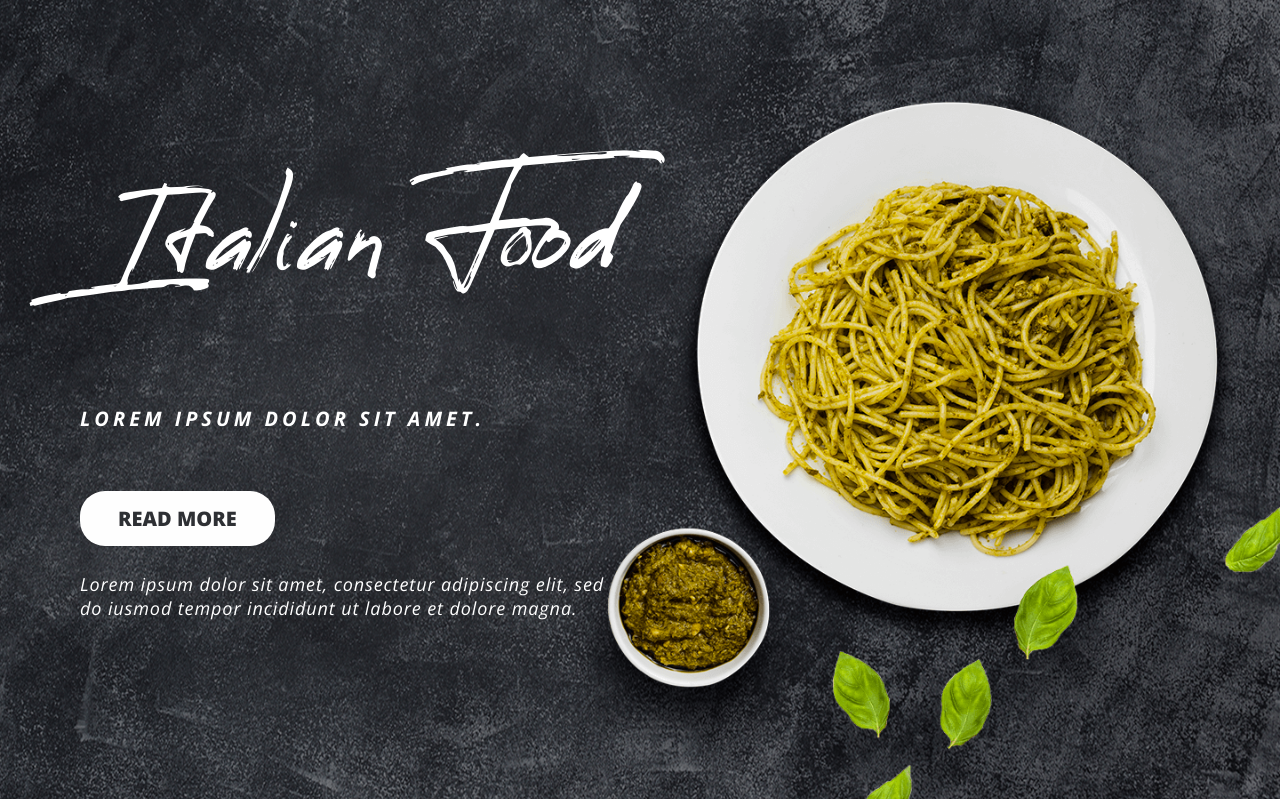
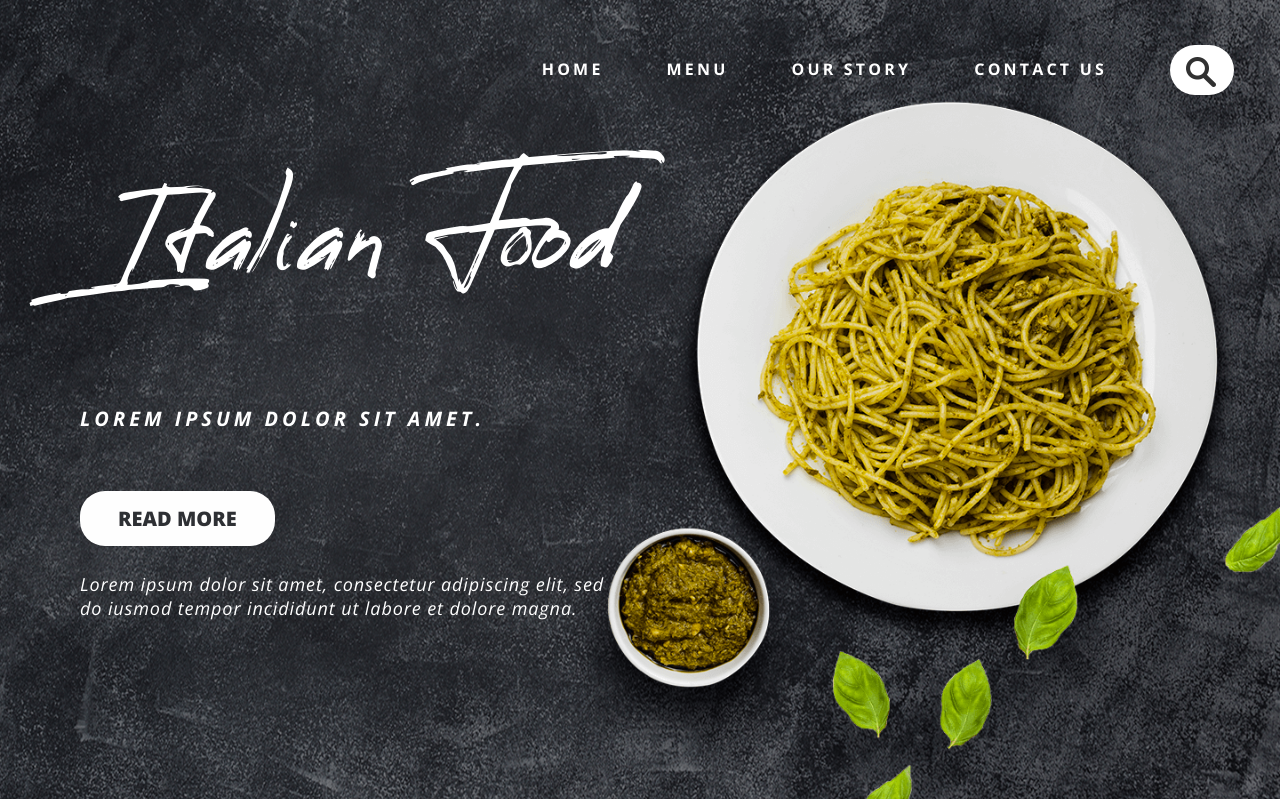
Before and after one commit to OlexanderPistiulha/LandingPages, a PHP site: page / in a window 1280 px wide. Shown: the top 799 px of the page. Run offline with PHP 8.4, Linux system fonts and the light colour scheme.

Commit message:
somethin went wrong....
header-position

```diff
--- a/Pizza/assets/css/style.css
+++ b/Pizza/assets/css/style.css
@@ -50,6 +50,10 @@ button {
   outline: none;
 }
 
+.wrapper {
+  position: relative;
+}
+
 .conteiner {
   max-width: 1500px;
   width: 100%;
@@ -61,6 +65,10 @@ button {
   .conteiner {
     padding: 0px 30px;
   }
+}
+
+.conteiner-header {
+  max-width: 1500px;
 }
 
 .first-screen {
@@ -122,6 +130,142 @@ button {
   .first-screen__content-text {
     max-width: 100%;
   }
+}
+
+.header {
+  width: 100%;
+  position: relative;
+}
+
+.header__fixed {
+  position: relative;
+  border-bottom: 2px solid #fff;
+  background-color: #000;
+}
+
+.menu-desktop {
+  display: -webkit-box;
+  display: -webkit-flex;
+  display: -ms-flexbox;
+  display: flex;
+  -webkit-box-pack: end;
+  -webkit-justify-content: flex-end;
+      -ms-flex-pack: end;
+          justify-content: flex-end;
+  -webkit-box-align: center;
+  -webkit-align-items: center;
+      -ms-flex-align: center;
+          align-items: center;
+}
+
+.menu-desktop__absolute {
+  position: absolute;
+  top: 0;
+  right: 60px;
+  left: 60px;
+  padding: 45px 0;
+}
+
+.menu-desktop__fixed {
+  padding: 20px 0;
+  position: fixed;
+  top: 0;
+  right: 60px;
+  left: 60px;
+  border-bottom: 2px solid #fff;
+}
+
+@media screen and (max-width: 960px) {
+  .menu-desktop {
+    display: none;
+  }
+}
+
+.menu-desktop__list {
+  display: -webkit-box;
+  display: -webkit-flex;
+  display: -ms-flexbox;
+  display: flex;
+  -webkit-box-pack: end;
+  -webkit-justify-content: flex-end;
+      -ms-flex-pack: end;
+          justify-content: flex-end;
+  -webkit-box-align: center;
+  -webkit-align-items: center;
+      -ms-flex-align: center;
+          align-items: center;
+}
+
+.menu-desktop__item {
+  margin-right: 63px;
+}
+
+.menu-desktop__link {
+  font-family: "Open Sans";
+  font-size: 16px;
+  line-height: 1.2;
+  font-weight: 700;
+  text-transform: uppercase;
+  letter-spacing: 0.2em;
+  color: #ffffff;
+}
+
+.search {
+  position: relative;
+  -webkit-transition: .5s;
+  transition: .5s;
+  width: 50px;
+  height: 50px;
+  cursor: pointer;
+  -webkit-transition: width .5s;
+  transition: width .5s;
+}
+
+.search__active {
+  width: 200px;
+  -webkit-user-select: auto;
+     -moz-user-select: auto;
+      -ms-user-select: auto;
+          user-select: auto;
+}
+
+.search__input {
+  width: 100%;
+  height: 100%;
+  font-family: "Open Sans";
+  font-size: 18px;
+  padding: 12px 32px 12px 32px;
+  border-radius: 25px;
+  font-weight: 300;
+  border-width: 0px;
+  -webkit-transition: .5s;
+  transition: .5s;
+  cursor: pointer;
+  -webkit-transition: cursor 1s;
+  transition: cursor 1s;
+}
+
+.search__input-active {
+  cursor: text;
+  padding: 12px 60px 12px 32px;
+}
+
+.search__icon {
+  display: block;
+  margin: 10px;
+  width: 30px;
+  height: 30px;
+  position: absolute;
+  top: 34%;
+  right: -6px;
+  -webkit-transform: translateY(-50%);
+          transform: translateY(-50%);
+  -webkit-transition: .5s;
+  transition: .5s;
+}
+
+.search__icon-active {
+  right: 5px;
 }
 
 .title-h1 {
--- a/Pizza/assets/js/main.js
+++ b/Pizza/assets/js/main.js
@@ -0,0 +1,37 @@
+window.addEventListener('DOMContentLoaded', function () {
+    'use strict';
+
+    // search element----------------------------------------------------------------
+    let search = document.querySelector(".search"),
+        searchInput = document.querySelector(".search__input"),
+        searchIcon = document.querySelector(".search__icon");
+
+    searchIcon.addEventListener('click', function () {
+        search.classList.toggle("search__active");
+        searchInput.classList.toggle("search__input-active");
+        searchIcon.classList.toggle("search__icon-active");
+    });
+    // search element----------------------------------------------------------------
+
+    let header = document.querySelector('.header'),
+        headerMenuDesktop = document.querySelector('.menu-desktop__absolute'),
+        firstScreen = document.querySelector('.first-screen');
+
+    window.addEventListener('scroll', function () {
+        let scrolled = document.documentElement.scrollTop;
+
+        if (scrolled < 80) {
+            header.classList.add('header');
+            headerMenuDesktop.classList.remove('menu-desktop__fixed');
+            header.classList.remove('header__fixed');
+            headerMenuDesktop.classList.add('menu-desktop__absolute');
+        } else if (scrolled > 80) {
+            header.classList.remove('header');
+            headerMenuDesktop.classList.remove('menu-desktop__absolute');
+            header.classList.add('header__fixed');
+            headerMenuDesktop.classList.add('menu-desktop__fixed');
+
+        }
+    });
+
+});
--- a/Pizza/assets/scss/style.scss
+++ b/Pizza/assets/scss/style.scss
@@ -2,9 +2,12 @@
 @import "__common.scss";
 @import "__variables.scss";
 
-.wrapper {}
+.wrapper {
+    position: relative;
+}
 
 .conteiner {
+    //position: relative;
     max-width: 1500px;
     width: 100%;
     margin: 0 auto;
@@ -13,6 +16,11 @@
     @media screen and (max-width: 500px) {
         padding: 0px 30px;
     }
+}
+
+.conteiner-header {
+   // position: relative;
+    max-width: 1500px;
 }
 
 .first-screen {
@@ -31,6 +39,7 @@
     }
 
     &__body {
+        //height: 100vh;
         width: 100%;
 
         @media screen and (max-width: 900px) {
@@ -60,51 +69,120 @@
             max-width: 100%;
         }
 
-        // @media screen and (max-width: 500px) {
-        //     font-size: 18px;
-        // }
     }
 }
 
-// .header {
-//     width: 100%;
-//     top: 0;
-//     left: 0;
-// }
+.header {
+    width: 100%;
+    position: relative;
+    //height: 200px;
+    // border-bottom: none;
+    //background-color: none;
 
-// .menu-desktop {
-//     display: flex;
-//     justify-content: flex-end;
-//     align-items: center;
-//     padding: 45px 0;
+    &__fixed {
+        position: relative;
+        border-bottom: 2px solid #fff;
+        background-color: #000;
+    }
+}
 
-//     &__list {
-//        // width: 100%;
-//         display: flex;
-//         justify-content: flex-end;
-//         align-items: center;
-//     }
+.menu-desktop {
+    display: flex;
+    justify-content: flex-end;
+    align-items: center;
 
-//     &__item {
-//         margin-right: 63px;
-//     }
+    &__absolute {
+        position: absolute;
+        top: 0;
+        right: 60px;
+        left: 60px;
+        padding: 45px 0;
+    }
 
-//     &__link {
-//         font-family: $primary-font;
-//         font-size: 16.7px;
-//         line-height: 1.2;
-//         font-weight: 700;
-//         text-transform: uppercase;
-//         letter-spacing: 0.2em;
-//         color: #ffffff;}
-// }
+    &__fixed {
+        padding: 20px 0;
+        position: fixed;
+        top: 0;
+        right: 60px;
+        left: 60px;
+        border-bottom: 2px solid #fff;
+    }
 
-// .search {
 
-//     &__input {}
+    @media screen and (max-width: 960px) {
+        display: none;
+    }
 
-//     &__icon {}
-// }
+    &__list {
+        display: flex;
+        justify-content: flex-end;
+        align-items: center;
+    }
+
+    &__item {
+        margin-right: 63px;
+    }
+
+    &__link {
+        font-family: $primary-font;
+        font-size: 16px;
+        line-height: 1.2;
+        font-weight: 700;
+        text-transform: uppercase;
+        letter-spacing: 0.2em;
+        color: #ffffff;
+    }
+}
+
+.search {
+    position: relative;
+    transition: .5s;
+    width: 50px;
+    height: 50px;
+    cursor: pointer;
+    transition: width .5s;
+
+    &__active {
+        width: 200px;
+        user-select: auto;
+    }
+
+    &__input {
+        width: 100%;
+        height: 100%;
+        font-family: $primary-font;
+        font-size: 18px;
+        padding: 12px 32px 12px 32px;
+        border-radius: 25px;
+        font-weight: 300;
+        border-width: 0px;
+        transition: .5s;
+        cursor: pointer;
+        transition: cursor 1s;
+    }
+
+    &__input-active {
+        cursor: text;
+        padding: 12px 60px 12px 32px;
+    }
+
+    &__icon {
+        display: block;
+        margin: 10px;
+        width: 30px;
+        height: 30px;
+        position: absolute;
+        top: 34%;
+        right: -6px;
+        transform: translateY(-50%);
+        transition: .5s;
+    }
+
+    &__icon-active {
+        right: 5px;
+    }
+
+}
 
 .title-h1 {
     text-shadow: 0px 5px 5px 0px rgba(83, 81, 79, 0.21);
--- a/Pizza/index.html
+++ b/Pizza/index.html
@@ -11,11 +11,9 @@
 <body>
     <div class="wrapper">
 
-        <section class="first-screen">
-            <div class="conteiner">
-                <div class="first-screen__body">
-                    <!-- <div class="header">
-                        <nav class="menu-desktop">
+        <div class="header">
+            <div class="conteiner-header">
+                <nav class="menu-desktop menu-desktop__absolute">
                     <ul class="menu-desktop__list">
                         <li class="menu-desktop__item">
                             <a href="" class="menu-desktop__link">home</a>
@@ -32,10 +30,18 @@
                     </ul>
                     <div class="search">
                         <input type="text" class="search__input">
-                                <div class="search__icon"></div>
+                        <img src="assets/img/search.png" alt="" class="search__icon"></img>
+
                     </div>
                 </nav>
-                    </div> -->
+
+
+            </div>
+        </div>
+
+        <section class="first-screen">
+            <div class="conteiner">
+                <div class="first-screen__body">
                     <div class="first-screen__content">
                         <h1 class="title-h1">
                             Italian Food
@@ -140,7 +146,10 @@
                                     <h3 class="offer__title">
                                         Discount up to 50% All Excursions
                                     </h3>
-                                    <p class="offer__text">Lorem ipsum dolor sit amet consectetur adipisicing elit. Sit, aliquam quaerat ullam velit vero ut dolorem distinctio neque esse! Aliquam voluptates repellat qui ipsum distinctio corporis perferendis esse dolorum. Dolorem.</p>
+                                    <p class="offer__text">Lorem ipsum dolor sit amet consectetur adipisicing elit. Sit,
+                                        aliquam quaerat ullam velit vero ut dolorem distinctio neque esse! Aliquam
+                                        voluptates repellat qui ipsum distinctio corporis perferendis esse dolorum.
+                                        Dolorem.</p>
                                     <a href="#" class="button button__dark">
                                         read moree
                                     </a>
@@ -152,7 +161,10 @@
                                     <h3 class="offer__title">
                                         January’s Promo: Buy 1 Get 1 Free!
                                     </h3>
-                                    <p class="offer__text">Lorem ipsum dolor sit amet consectetur adipisicing elit. Sit, aliquam quaerat ullam velit vero ut dolorem distinctio neque esse! Aliquam voluptates repellat qui ipsum distinctio corporis perferendis esse dolorum. Dolorem.</p>
+                                    <p class="offer__text">Lorem ipsum dolor sit amet consectetur adipisicing elit. Sit,
+                                        aliquam quaerat ullam velit vero ut dolorem distinctio neque esse! Aliquam
+                                        voluptates repellat qui ipsum distinctio corporis perferendis esse dolorum.
+                                        Dolorem.</p>
                                     <a href="#" class="button button__dark">
                                         read moree
                                     </a>
@@ -173,7 +185,8 @@
                             Lorem ipsum dolor sit amet.
                         </h2>
                         <p class="subtitle-h2 subtitle-h2__light">
-                            Lorem ipsum dolor sit amet consectetur adipisicing elit. Porro sunt ducimus repellat illo, perferendis ea.
+                            Lorem ipsum dolor sit amet consectetur adipisicing elit. Porro sunt ducimus repellat illo,
+                            perferendis ea.
                         </p>
                     </div>
                 </div>
@@ -186,15 +199,18 @@
                     <div class="sixth-screen__content">
                         <div class="sixth-screen__item">
                             <h4 class="sixth-screen__item-title">Lorem Ipsum</h4>
-                            <p class="sixth-screen__item-text">Lorem ipsum dolor sit amet consectetur adipisicing elit. Reiciendis maiores itaque dolore soluta.</p>
+                            <p class="sixth-screen__item-text">Lorem ipsum dolor sit amet consectetur adipisicing elit.
+                                Reiciendis maiores itaque dolore soluta.</p>
                         </div>
                         <div class="sixth-screen__item">
                             <h4 class="sixth-screen__item-title">Lorem Ipsum</h4>
-                            <p class="sixth-screen__item-text">Lorem ipsum dolor sit amet consectetur adipisicing elit. Reiciendis maiores itaque dolore soluta.</p>
+                            <p class="sixth-screen__item-text">Lorem ipsum dolor sit amet consectetur adipisicing elit.
+                                Reiciendis maiores itaque dolore soluta.</p>
                         </div>
                         <div class="sixth-screen__item">
                             <h4 class="sixth-screen__item-title">Lorem Ipsum</h4>
-                            <p class="sixth-screen__item-text">Lorem ipsum dolor sit amet consectetur adipisicing elit. Reiciendis maiores itaque dolore soluta.</p>
+                            <p class="sixth-screen__item-text">Lorem ipsum dolor sit amet consectetur adipisicing elit.
+                                Reiciendis maiores itaque dolore soluta.</p>
                         </div>
                     </div>
                 </div>
@@ -209,7 +225,9 @@
                             title here
                         </h4>
                         <p class="seventh-screen__text">
-                            Lorem ipsum dolor sit amet consectetur adipisicing elit. Fugit atque excepturi distinctio neque sequi alias ipsum unde porro eum eaque temporibus, magni eius accusantium rem tempore adipisci, nihil eos aut!
+                            Lorem ipsum dolor sit amet consectetur adipisicing elit. Fugit atque excepturi distinctio
+                            neque sequi alias ipsum unde porro eum eaque temporibus, magni eius accusantium rem tempore
+                            adipisci, nihil eos aut!
                         </p>
                         <form class="get-mail" action="" method="post" name="getMailForm">
                             <div class="get-mail__input-wrapp">
@@ -223,6 +241,8 @@
         </section>
 
     </div>
+
+    <script src="assets/js/main.js"></script>
 </body>
 
 </html>
```
Also changed, not shown: 1 other file. Lines whose indentation alone changed are shown as unchanged.
